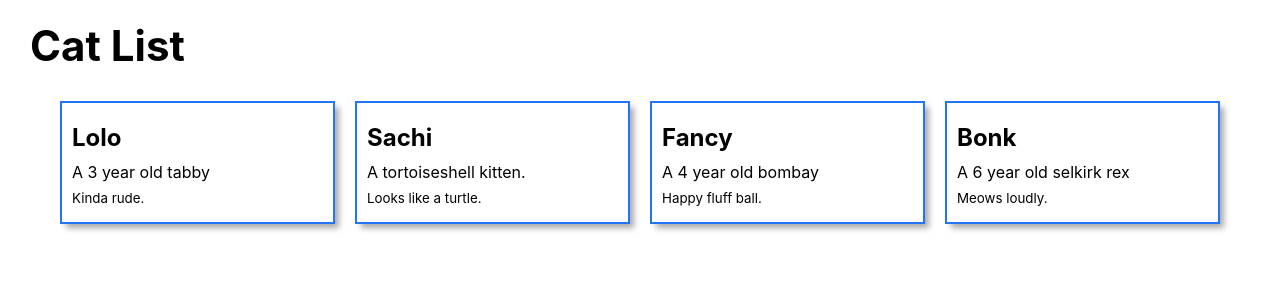
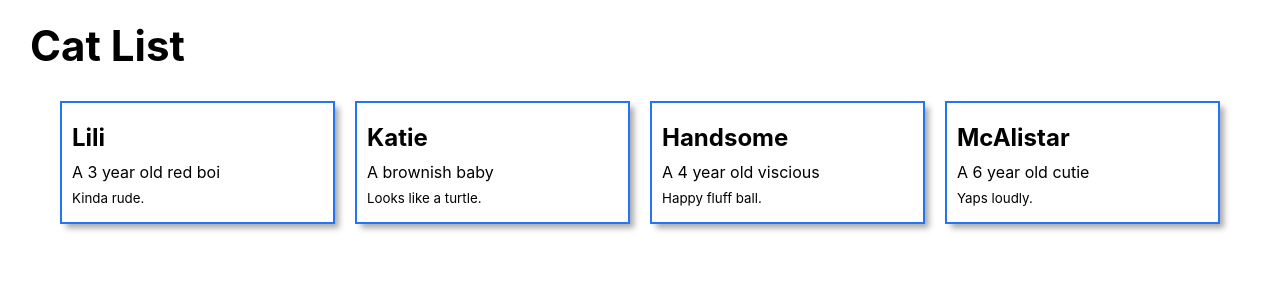
Before and after one commit to HeyThatsNeat/red-panda-collector, a Django app: page /red-pandas/ in a window 1280 px wide. Shown: the part 54-354 px from the top of the page. Run offline with Django 4.2, Linux system fonts and the light colour scheme.

Commit message:
add proper names and disriptions

```diff
--- a/main_app/templates/red-pandas/index.html
+++ b/main_app/templates/red-pandas/index.html
@@ -23,7 +23,7 @@
         {% if red_panda.age > 0 %}
           <p>A {{ red_panda.age }} year old {{ red_panda.breed }}</p>
         {% else %}
-          <p>A {{ red_panda.breed }} kitten.</p>
+          <p>A {{ red_panda.breed }} baby</p>
         {% endif %}
         <p><small>{{ red_panda.description }}</small></p>
       </div>
--- a/main_app/views.py
+++ b/main_app/views.py
@@ -12,10 +12,10 @@ class RedPanda:
     self.age = age
 
 red_pandas = [
-  RedPanda('Lolo', 'tabby', 'Kinda rude.', 3),
-  RedPanda('Sachi', 'tortoiseshell', 'Looks like a turtle.', 0),
-  RedPanda('Fancy', 'bombay', 'Happy fluff ball.', 4),
-  RedPanda('Bonk', 'selkirk rex', 'Meows loudly.', 6)
+  RedPanda('Lili', 'red boi', 'Kinda rude.', 3),
+  RedPanda('Katie', 'brownish', 'Looks like a turtle.', 0),
+  RedPanda('Handsome', 'viscious', 'Happy fluff ball.', 4),
+  RedPanda('McAlistar', 'cutie', 'Yaps loudly.', 6)
 ]
 
 # Add new view
```
